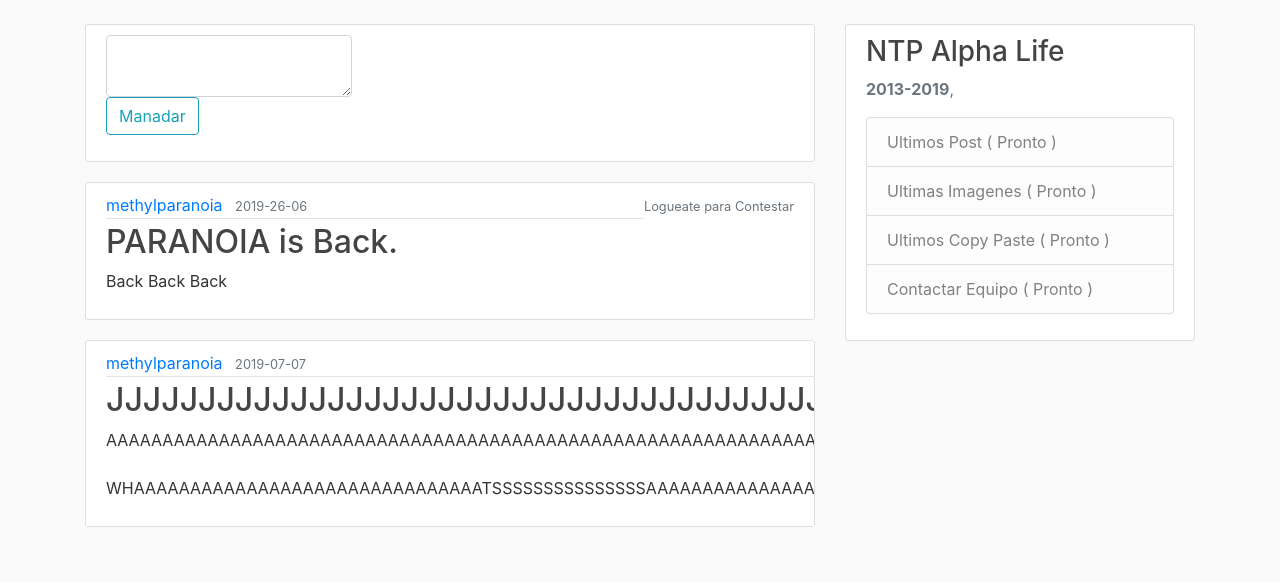
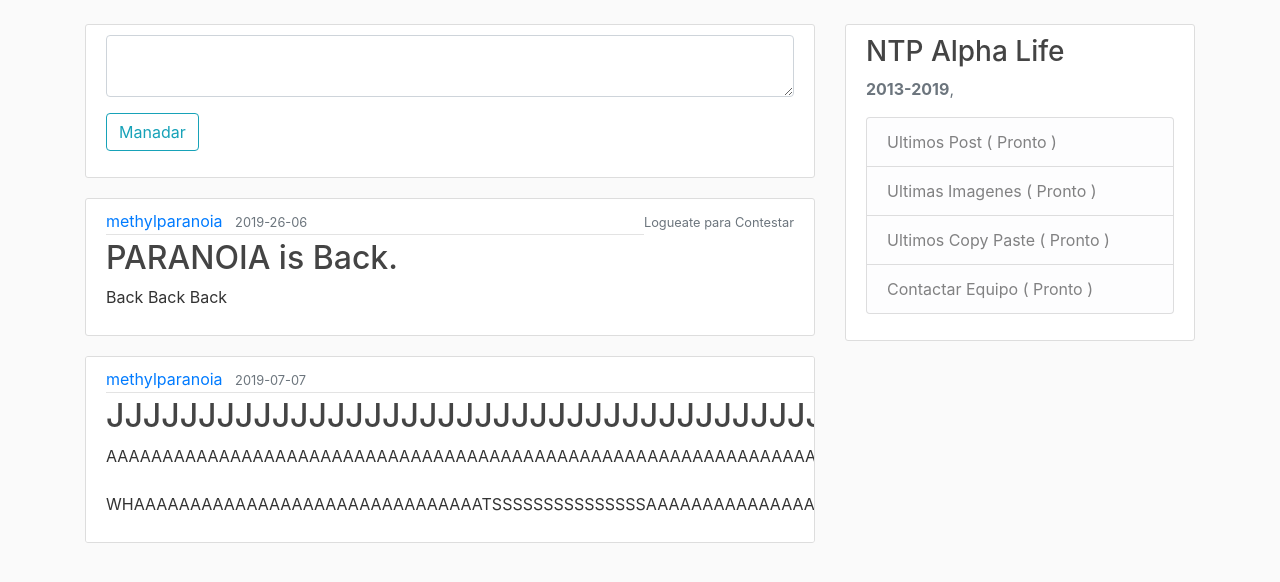
Before and after one commit to OpiMho/Python-Blog-Responsive-Flask, a Flask app: page / in a window 1280 px wide. Shown: the part 56-638 px from the top of the page. Run offline with Flask 2, Linux system fonts and the light colour scheme; data comes from the database, SQL or seed files in the repository; some libraries are stand-ins or nearby versions.

Commit message:
Look a Squirrle

```diff
--- a/ntp/templates/home.html
+++ b/ntp/templates/home.html
@@ -1,8 +1,10 @@
 {% extends "layout.html" %}
 {% block content %}
- <article class="media content-section">
+ <article class=" content-section">
       <div class="form-group">
              {{ form.comment(class="form-control input-sm") }}
+      </div>
+           <div class="form-group">
 
 
             {{ form.mandar(class="btn btn-outline-info") }}
```
